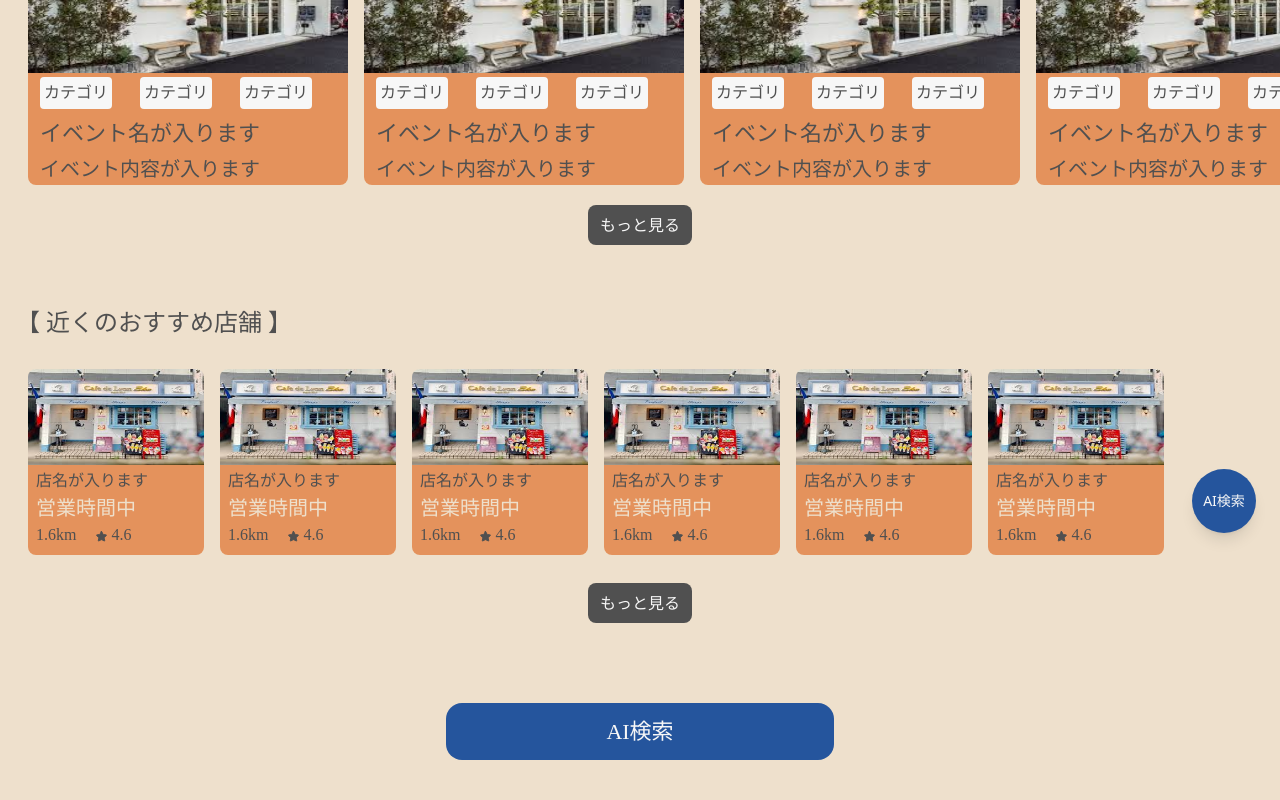
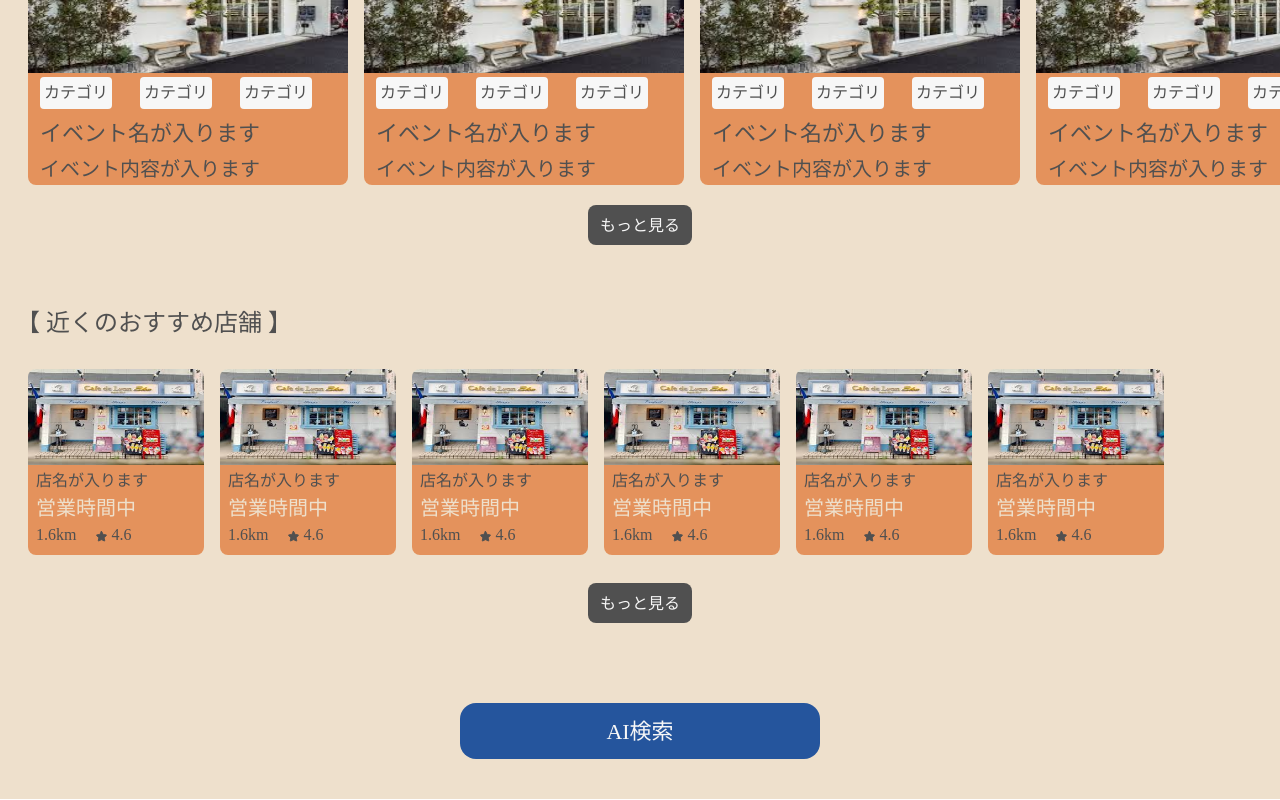
Before and after one commit to vantan-production/OutingSuggestionApp, a Next.js app in the folder frontend/src/: page /top in a window 1280 px wide. Shown: the part 243-1043 px from the top of the page. Built offline with nearby package versions, Linux system fonts and the light colour scheme; a web font is replaced by a local one.

Commit message:
[style]: 97行目のサイズをpaddingからwidthとheight指定に変更したのと、同じ画面にAI検索ボタンが二つ表示されないように編集

```diff
--- a/frontend/src/src/app/top/page.tsx
+++ b/frontend/src/src/app/top/page.tsx
@@ -6,7 +6,10 @@ import StoreInfo from "../../../components/store-info";
 
 function TopPage() {
   const [isOpen, setIsOpen] = useState(false);
+  const [hideFloatingButton, setHideFloatingButton] = useState(false);
+
   const buttonRef = useRef<HTMLDivElement | null>(null);
+  const footerButtonRef = useRef<HTMLButtonElement | null>(null); // ← footer監視用
 
   // 画面外タップで閉じる処理
   useEffect(() => {
@@ -23,12 +26,25 @@ function TopPage() {
     return () => document.removeEventListener("mousedown", handleClickOutside);
   }, [isOpen]);
 
-  // footer の AI検索 が画面内に存在する → 右下ボタンを隠す
-  const hideFloatingButton = false; // 必ず footer があるページなので true でOK
+  // footer の AI検索 ボタンが画面に映っているか監視
+  useEffect(() => {
+    if (!footerButtonRef.current) return;
+
+    const observer = new IntersectionObserver(
+      (entries) => {
+        const entry = entries[0];
+        setHideFloatingButton(entry.isIntersecting);
+      },
+      { root: null, threshold: 0.1 }
+    );
+
+    observer.observe(footerButtonRef.current);
+    return () => observer.disconnect();
+  }, []);
 
   // AI検索ページへ遷移（仮）
   const goToSearchPage = () => {
-    window.location.href = "/ai-search"; // 必要に合わせて変更
+    window.location.href = "/ai-search";
   };
 
   return (
@@ -76,12 +92,15 @@ function TopPage() {
       </main>
 
       <footer className="text-center">
-        <button className="text-white bg-blue rounded-2xl px-40 py-3 mb-10 h3">
+        <button
+          ref={footerButtonRef}
+          className="text-white bg-blue rounded-2xl w-90 h-14 mb-10 h3"
+        >
           AI検索
         </button>
       </footer>
 
-      {/* 右下のコンパクト AI検索ボタン（スマホのみ） */}
+      {/* 右下のコンパクト AI検索ボタン（スマホのみ / footerが見えたら消える） */}
       {!hideFloatingButton && (
         <div
           ref={buttonRef}
@@ -92,9 +111,9 @@ function TopPage() {
           } flex items-center justify-center text-sm`}
           onClick={() => {
             if (isOpen) {
-              goToSearchPage(); // 2回目タップで遷移
+              goToSearchPage();
             } else {
-              setIsOpen(true); // 初回タップで展開
+              setIsOpen(true);
             }
           }}
         >
```
